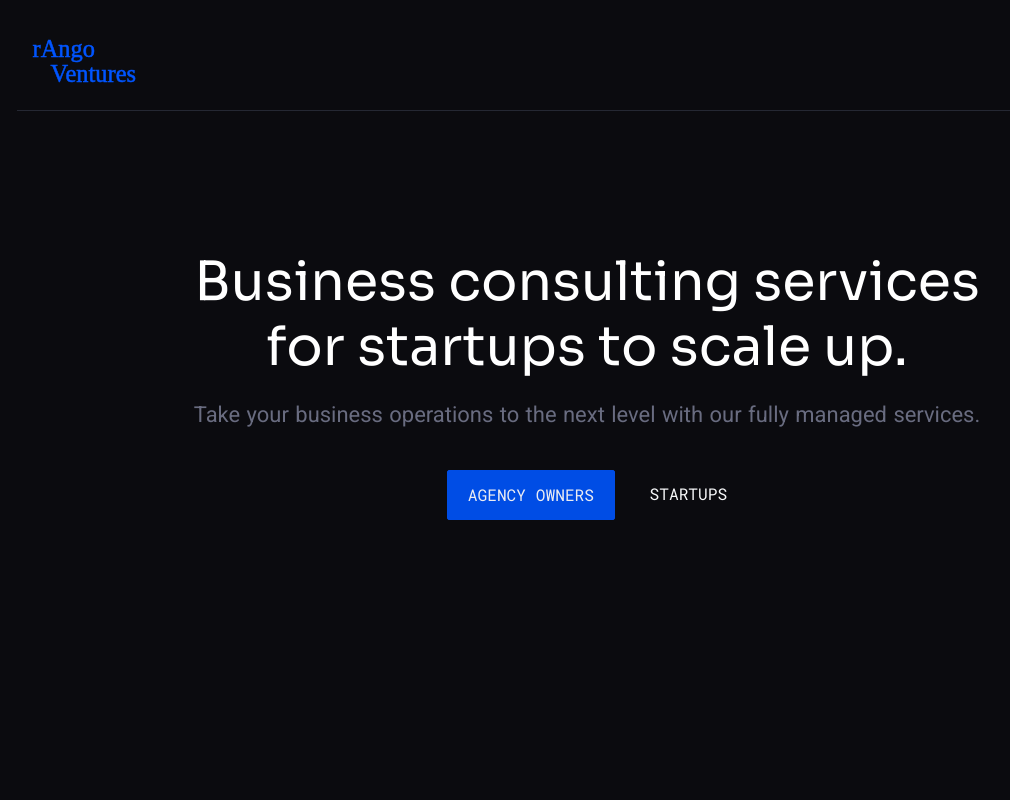
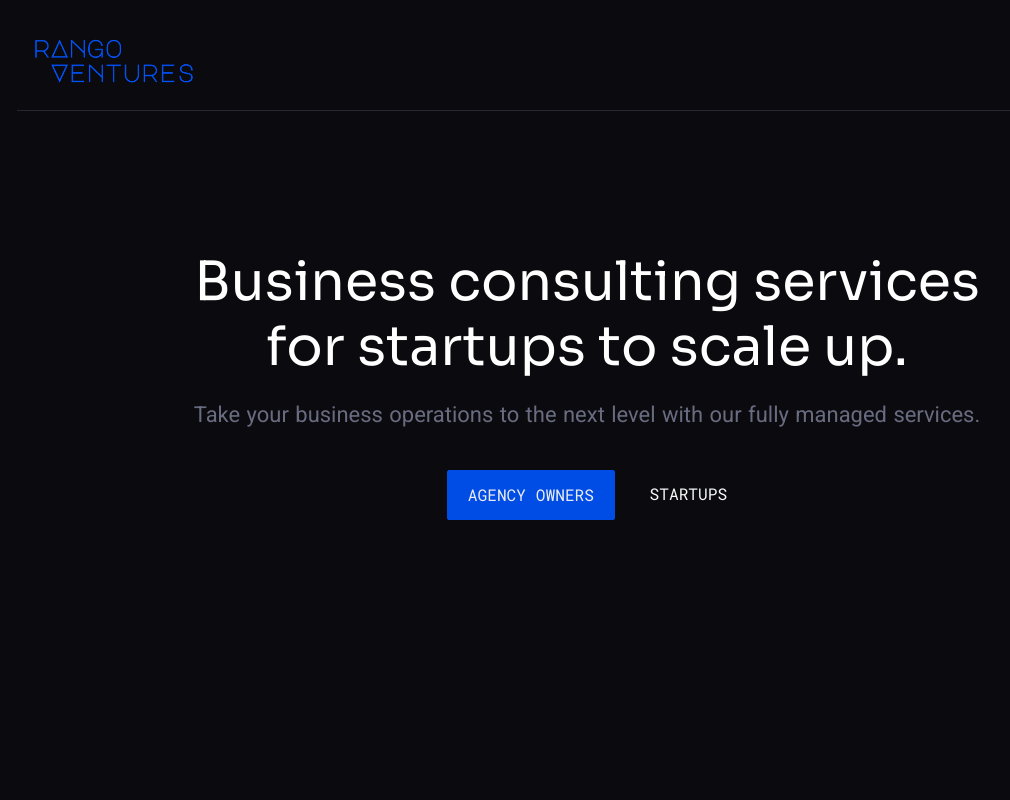
Before and after one commit to 54NJ33V/rngvntrs, a plain HTML site: page index.html in a window 1280 px wide. Shown: the top 800 px of the page, without its empty margins (53-1063 px from the left). Drawn offline with Linux system fonts and the light colour scheme; some packages are replaced by stand-ins of ours.

Commit message:
Add files via upload

```diff
--- a/index.html
+++ b/index.html
@@ -62,7 +62,7 @@
 
 <nav class="navbar navbar-expand-lg navbar-dark justify-content-between wow fadeIn" data-wow-delay="0.4s">
 	<div class="container">
-  		<a class="navbar-brand" ><img src="/media/logo.svg" height="50" alt="Rango Ventures"></a>
+  		<a class="navbar-brand" ><img src="/media/logo.png" height="50" alt="Rango Ventures"></a>
   		<button class="navbar-toggler" type="button" data-toggle="collapse" data-target="#navbarNavAltMarkup" aria-controls="navbarNavAltMarkup" aria-expanded="false" aria-label="Toggle navigation">
     	<span class="navbar-toggler-icon"></span>
   		</button>
@@ -294,7 +294,7 @@
     <div class="container">
         <div class="row" style="justify-content: space-between;">
             <div class="col-lg-2 col-12" style="text-align:left; margin: -12px 0 30px 0;">
-                <a class="navbar-brand"><img src="/media/logo.svg" alt="Rango Ventures"></a>
+                <a class="navbar-brand"><img src="/media/logo.png" alt="Rango Ventures"></a>
             </div>
 
 
```
Also changed, not shown: media/logo.png (added).
